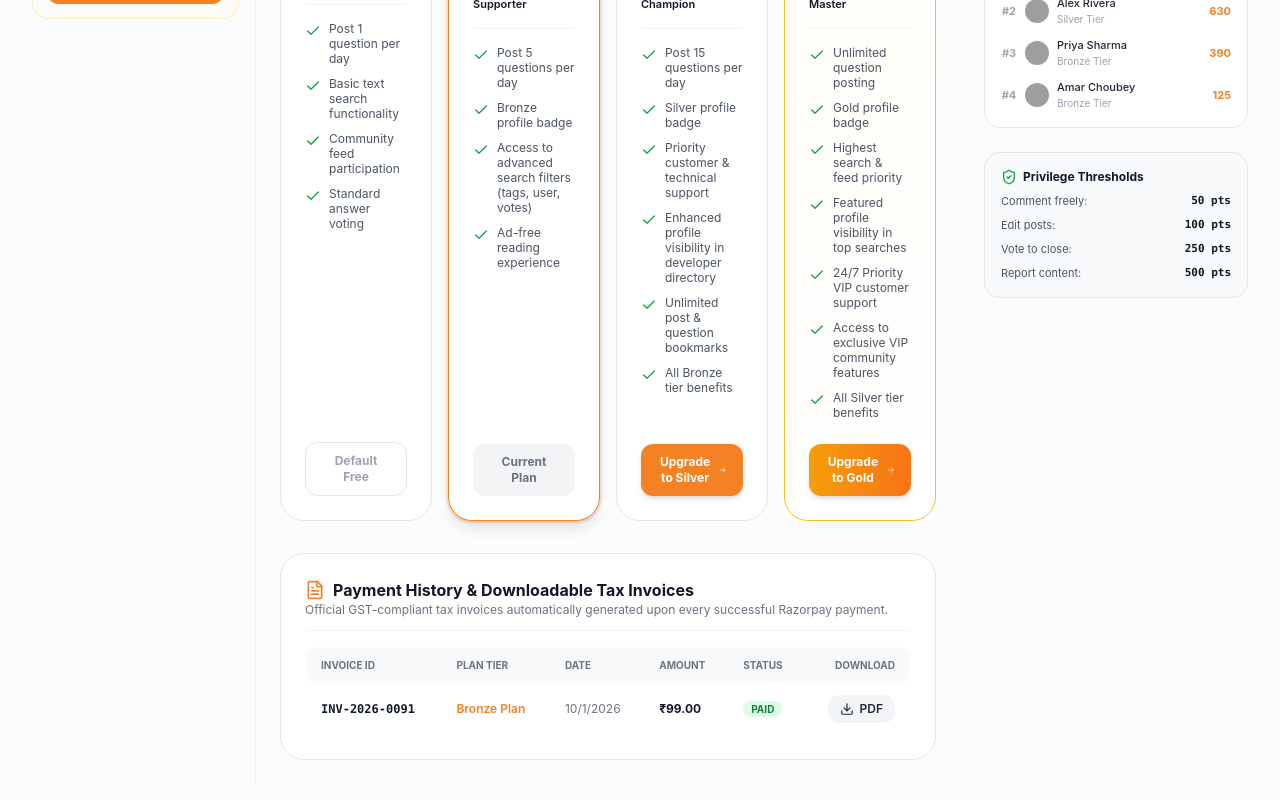
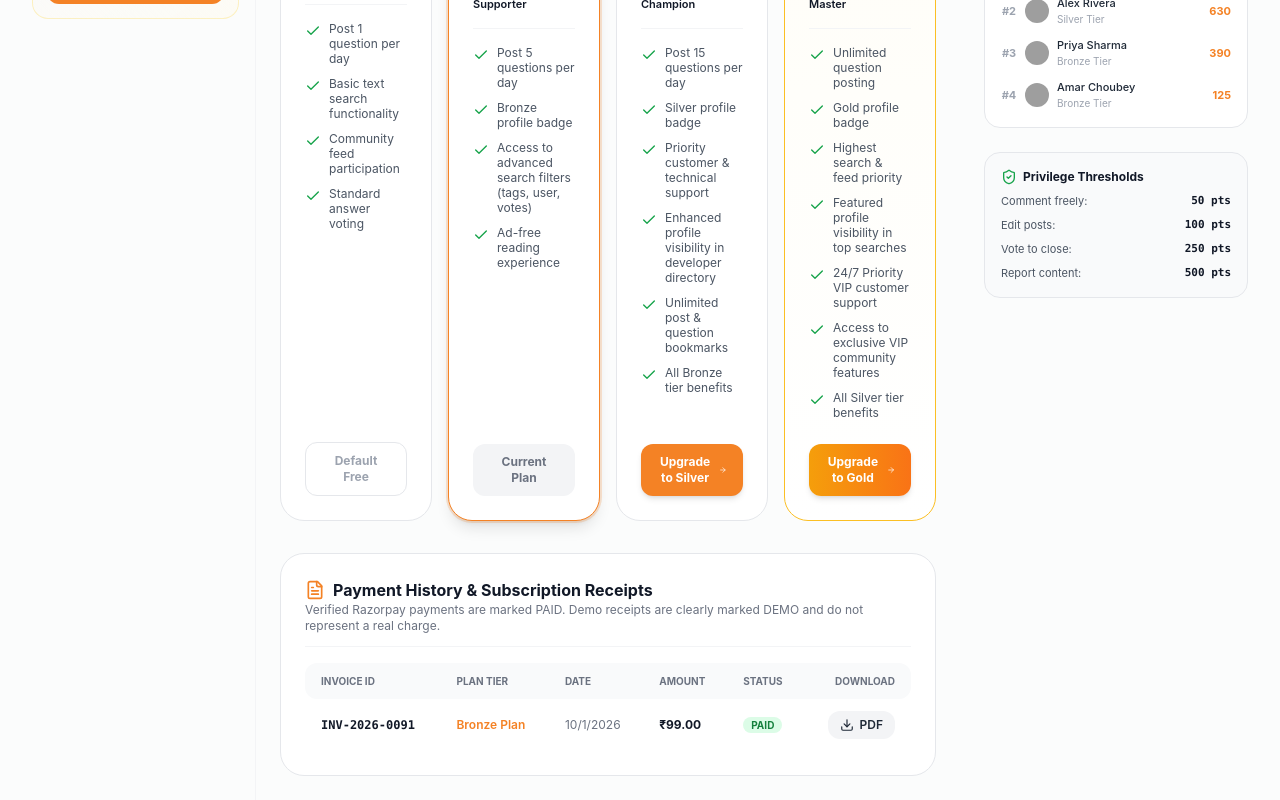
Before and after one commit to AmArChOuBeYu2/devflow-community-platform, a Next.js app: page /pricing in a window 1280 px wide. Shown: the part 536-1336 px from the top of the page. Built offline with nearby package versions, Linux system fonts and the light colour scheme; grey boxes are pictures that could not be loaded.

Commit message:
Clarify receipts and distinguish no-charge demo checkout

```diff
--- a/src/app/pricing/page.tsx
+++ b/src/app/pricing/page.tsx
@@ -181,17 +181,17 @@ export default function PricingPage() {
             <div>
               <h3 className="text-base font-bold text-gray-900 dark:text-white flex items-center gap-2">
                 <FileText className="w-5 h-5 text-primary" />
-                <span>Payment History & Downloadable Tax Invoices</span>
+                <span>Payment History & Subscription Receipts</span>
               </h3>
               <p className="text-xs text-gray-500">
-                Official GST-compliant tax invoices automatically generated upon every successful Razorpay payment.
+                Verified Razorpay payments are marked PAID. Demo receipts are clearly marked DEMO and do not represent a real charge.
               </p>
             </div>
           </div>
 
           {invoices.length === 0 ? (
             <p className="text-xs text-gray-400 py-4 text-center">
-              No invoice records yet. Upgrade to Bronze, Silver, or Gold to generate an official tax invoice!
+              No receipts yet. A verified gateway payment creates a receipt; demo checkout creates a no-charge demo receipt.
             </p>
           ) : (
             <div className="overflow-x-auto">
```
